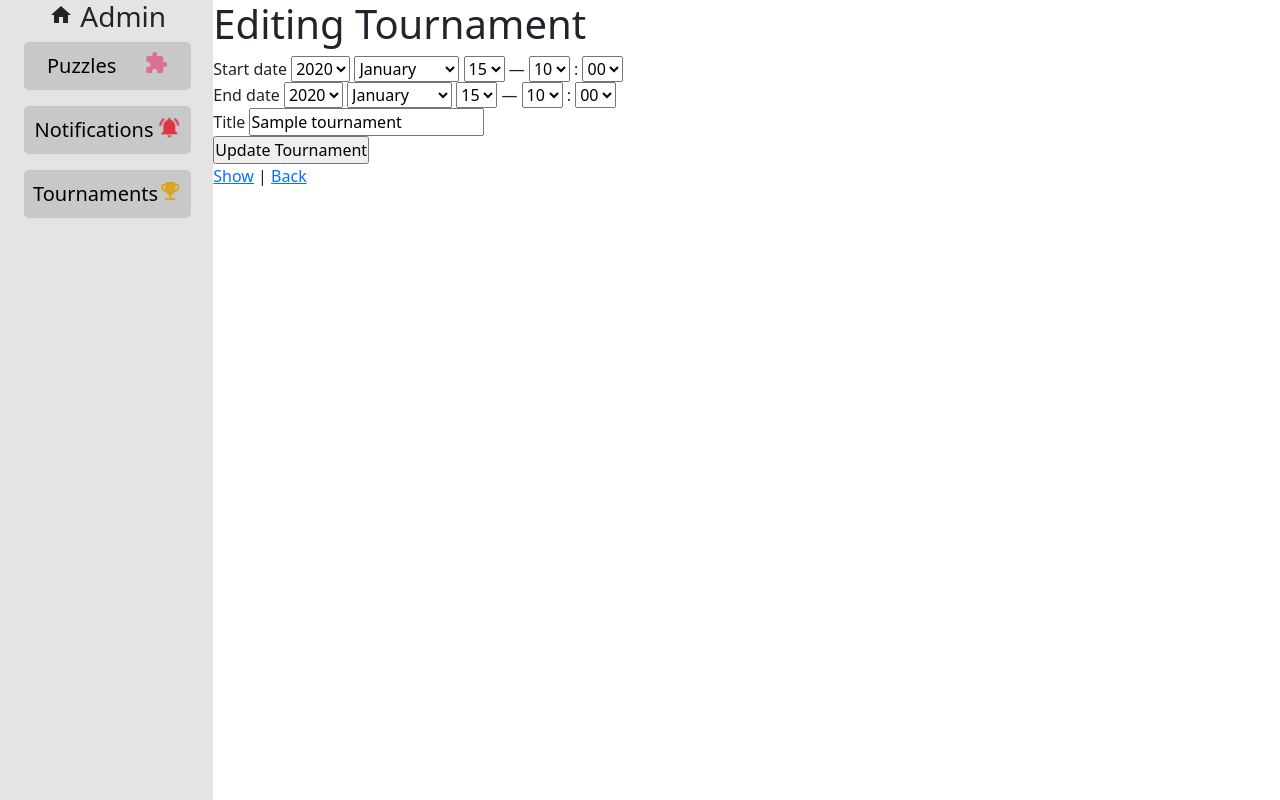
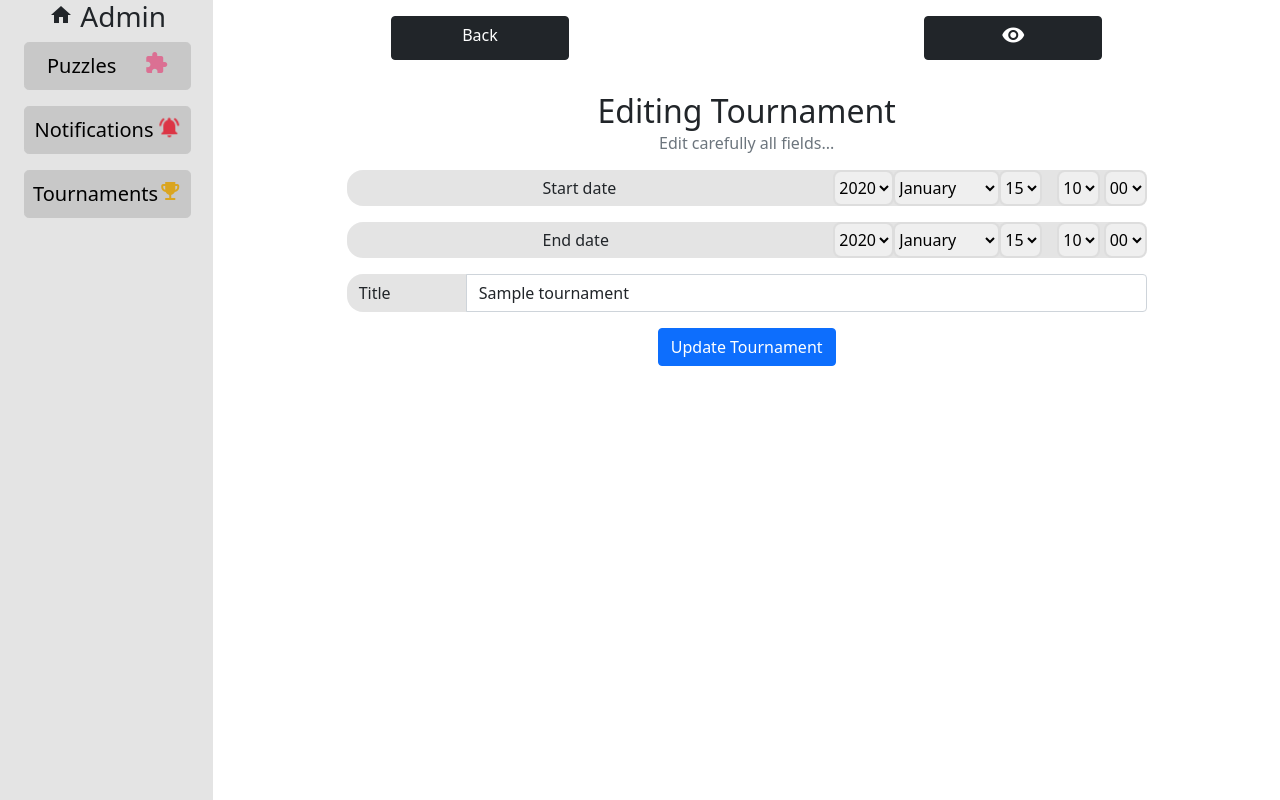
Before and after one commit to pulgamecanica/Puzzle-Club, a Rails app: page /tournaments/1/edit in a window 1280 px wide. Run offline with Rails 7, Linux system fonts and the light colour scheme; a user stored in the database is signed in; data comes from the database, SQL or seed files in the repository; tables that the repository leaves empty hold one stand-in row (values such as "Sample post"); style sheets or scripts are compiled from the project's sources.

Commit message:
Updating Forms

```diff
--- a/app/assets/stylesheets/admins.scss
+++ b/app/assets/stylesheets/admins.scss
@@ -70,11 +70,24 @@ body {min-height: 100vh;}
 		font-size: 120%;
 	}
 }
+.date-field {
+	color: transparent;
+	select {
+		border: 2px solid $light_gray;
+		border-radius: 0.5rem !important;
+	}
+}
 .vote-icon {
 	color: pink;
 	margin-left: 0.2rem;
 	font-size: 120%;
 	vertical-align: top;
+}
+.trash-icon {
+	vertical-align: sub;
+	&:hover {
+		opacity: 0.8;
+	}
 }
 .admin-jumbotron {
 	min-height: 100vh;
--- a/app/views/admins/puzzles/edit.html.erb
+++ b/app/views/admins/puzzles/edit.html.erb
@@ -6,7 +6,7 @@
       <% end %>
     </div>
   <div class="card-body text-center">
-    <h5 class="card-title">Editing Puzzle</h5>
+    <h2 class="card-title">Editing Puzzle</h2>
     <h6 class="card-subtitle mb-2 text-muted">Edit carefully all fields (Images will be overwritten)...</h6>
     <%= render 'form', puzzle: @puzzle %>
   </div>
--- a/app/views/admins/puzzles/new.html.erb
+++ b/app/views/admins/puzzles/new.html.erb
@@ -1,7 +1,7 @@
 <div class="card m-0 p-0 no-border-card">
   <%= link_to 'Back', puzzles_path, class: 'btn btn-dark m-3 col-2' %>
   <div class="card-body text-center">
-    <h5 class="card-title">New Puzzle</h5>
+    <h2 class="card-title">New Puzzle</h2>
     <h6 class="card-subtitle mb-2 text-muted">Fill carefully all fields...</h6>
     <%= render 'form', puzzle: @puzzle %>
   </div>
--- a/app/views/admins/tournaments/_contenders_form.html.erb
+++ b/app/views/admins/tournaments/_contenders_form.html.erb
@@ -1,3 +1,4 @@
+<% if tournament.available_puzzle_contenders.any? %>
 	<%= form_with(model: contender) do |form| %>
 		<% if contender.errors.any? %>
 		    <div id="error_explanation">
@@ -16,8 +17,10 @@
 		  	<%= form.label :puzzle_id, class: "form-control"%>
 		  	<%= form.collection_select :puzzle_id, tournament.available_puzzle_contenders, :id, :title, {}, class: "form-control" %>
 		  </div>
-
 		  <div class="actions">
 		  	<%= form.submit class: "btn btn-primary btn-block mt-2" %>
 		  </div>
 	<% end %>
+<% else %>
+	<p>There are no available contenders at the moment.</p>
+<% end %>
--- a/app/views/admins/tournaments/_form.html.erb
+++ b/app/views/admins/tournaments/_form.html.erb
@@ -11,22 +11,40 @@
     </div>
   <% end %>
 
-  <div class="field">
-    <%= form.label :start_date %>
-    <%= form.datetime_select :start_date %>
+  <div class="input-group form-field date-field">
+    <div class="field-tag">
+      <div class="input-group-prepend" >
+        <span class="input-group-text tag-style">
+          <%= form.label :start_date %>
+        </span>
+      </div>
+    </div>
+    <%= form.datetime_select :start_date, class: "form-control" %>
   </div>
 
-  <div class="field">
-    <%= form.label :end_date %>
-    <%= form.datetime_select :end_date %>
+  <div class="input-group form-field date-field">
+    <div class="field-tag">
+      <div class="input-group-prepend" >
+        <span class="input-group-text tag-style">
+          <%= form.label :end_date %>
+        </span>
+      </div>
+    </div>
+    <%= form.datetime_select :end_date, class: "date-form" %>
   </div>
 
-  <div class="field">
-    <%= form.label :title %>
-    <%= form.text_field :title %>
+  <div class="input-group form-field">
+    <div class="field-tag">
+      <div class="input-group-prepend" >
+        <span class="input-group-text tag-style">
+          <%= form.label :title %>
+        </span>
+      </div>
+    </div>
+    <%= form.text_field :title, class: "form-control" %>
   </div>
 
-  <div class="actions">
-    <%= form.submit %>
+  <div class="actions text-center">
+    <%= form.submit class: 'btn btn-primary' %>
   </div>
 <% end %>
--- a/app/views/admins/tournaments/edit.html.erb
+++ b/app/views/admins/tournaments/edit.html.erb
@@ -1,6 +1,13 @@
-<h1>Editing Tournament</h1>
-
-<%= render 'form', tournament: @tournament %>
-
-<%= link_to 'Show', @tournament %> |
-<%= link_to 'Back', tournaments_path %>
+<div class="card m-0 p-0 no-border-card">
+    <div class="d-flex justify-content-around">
+      <%= link_to 'Back', tournaments_path, class: 'btn btn-dark m-3 col-2' %>
+      <%= link_to @tournament, class: 'btn btn-dark m-3 col-2' do %>
+        <span class="material-icons">visibility</span>
+      <% end %>
+    </div>
+  <div class="card-body text-center">
+    <h2 class="card-title">Editing Tournament</h2>
+    <h6 class="card-subtitle mb-2 text-muted">Edit carefully all fields...</h6>
+    <%= render 'form', tournament: @tournament %>
+  </div>
+</div>
--- a/config/routes.rb
+++ b/config/routes.rb
@@ -9,6 +9,6 @@ Rails.application.routes.draw do
     resources :tournaments
     resources :text_memories
     resources :image_memories
-    resources :puzzle_contenders, only: [:new, :create]
+    resources :puzzle_contenders, only: [:new, :create, :destroy]
   end
 end
```
Also changed, not shown: app/controllers/admins/puzzle_contenders_controller.rb (+11 -0 lines), app/views/admins/tournaments/new.html.erb (+8 -5 lines), app/views/admins/tournaments/show.html.erb (+8 -3 lines). Lines whose indentation alone changed are shown as unchanged.
